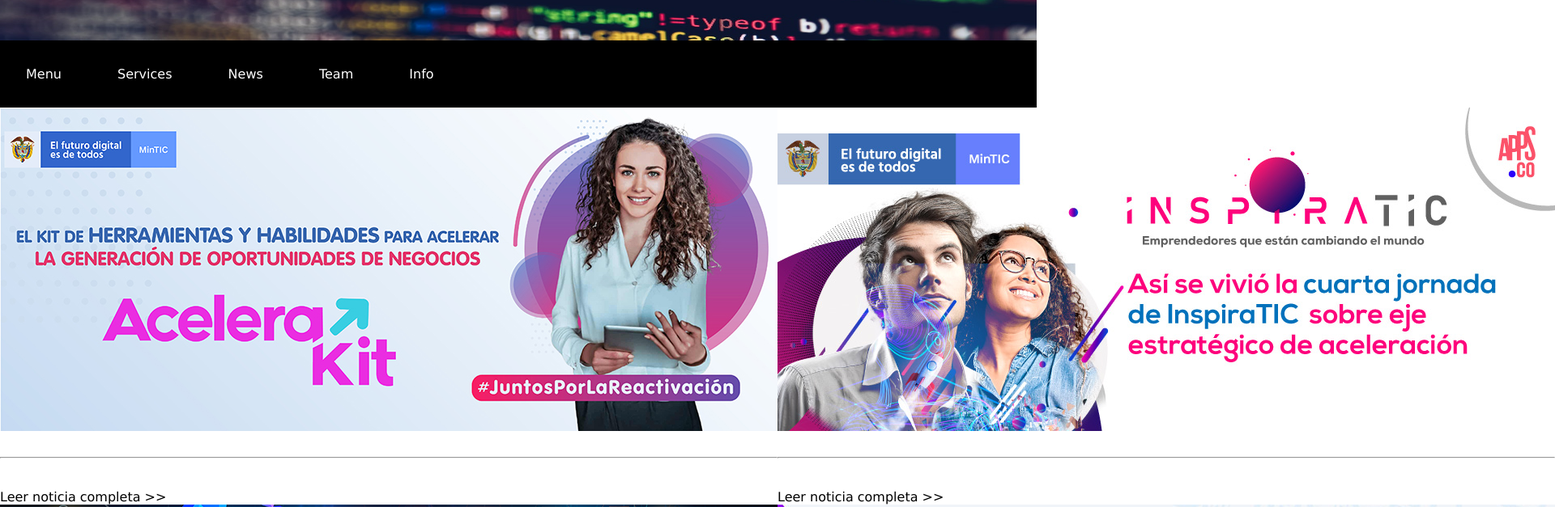
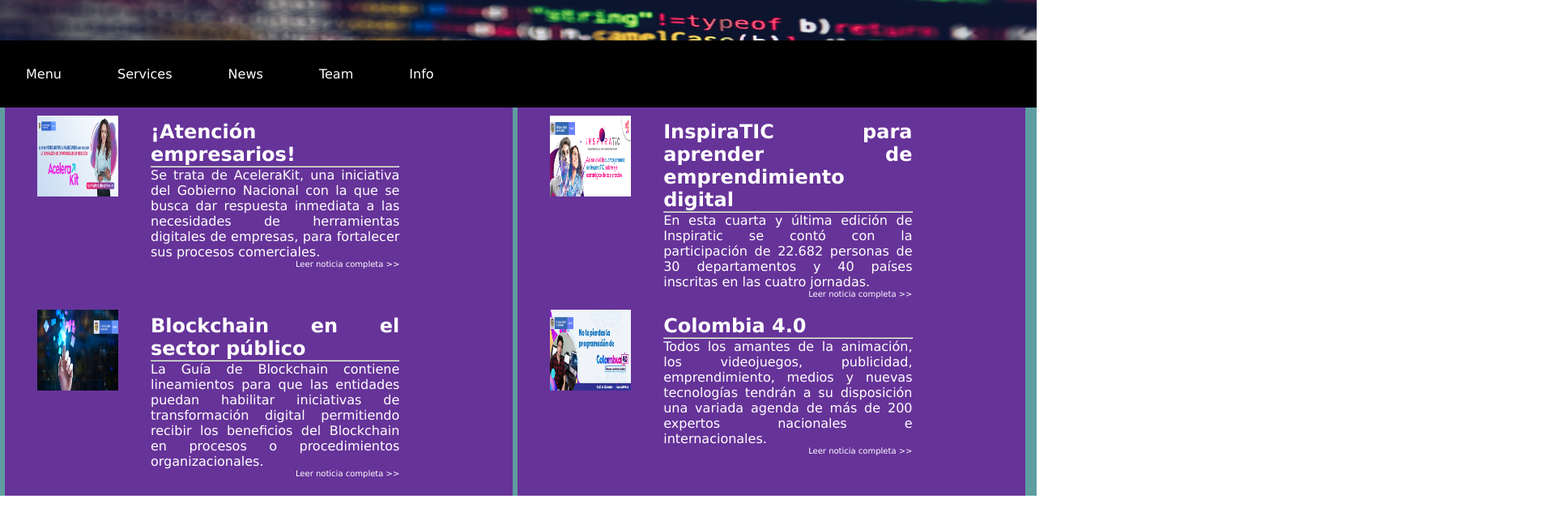
Before and after one commit to Grupo-91-MinTic/Proyecto-ciclo-III, a website: page src/index.html in a window 1280 px wide. Shown: the part 350-977 px from the top of the page at 81% size, 1920 px wide, since content can reach past the window. Drawn offline with Linux system fonts and the light colour scheme.

Commit message:
Update main.css

```diff
--- a/src/style/main.css
+++ b/src/style/main.css
@@ -64,6 +64,68 @@
     max-width: 100%;
     display: grid;
     width: 100%;
+}
+
+.news{
+    width: 100%;
+    background-color: cadetblue;
+    height: 240px;
+    display: -webkit-inline-box;
+    display: -ms-inline-flexbox;
+    display: inline-flex;
+}
+
+.news > div:first-child{
+    margin: 0 6px;
+}
+
+.news-data{
+    width: 49%;
+    height: 100%;
+    background-color: rebeccapurple;
+    display: -webkit-inline-box;
+    display: -ms-inline-flexbox;
+    display: inline-flex;
+}
+
+.news-image{
+    margin: 10px 0;
+    padding: 0 40px;
+    color: white;
+
+}
+
+.news__image{
+    height: 100px;
+    width: 100px;
+    vertical-align: middle;
+}
+
+.news-text{
+    color: white;
+    text-align: justify;
+    width: 49%;
+    padding: 1em 0;
+}
+
+.news-text > span.news-url{
+    text-align: right;
+}
+
+
+.fa-ambulance.news-logo{
+    padding: 0.25em 0;
+}
+
+
+.news-url{
+    font-size: 10px;
+    float: right;
+}
+
+.news-url > a{
+
+    color: #ffffff;
 }
 
 .news .nw1,
```
